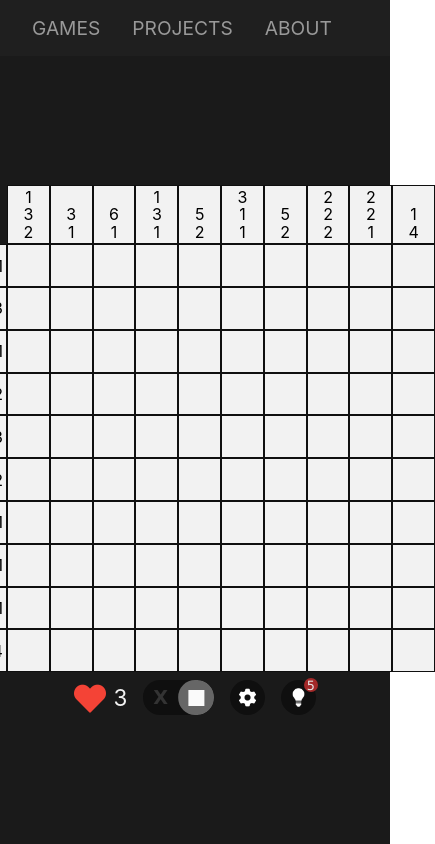
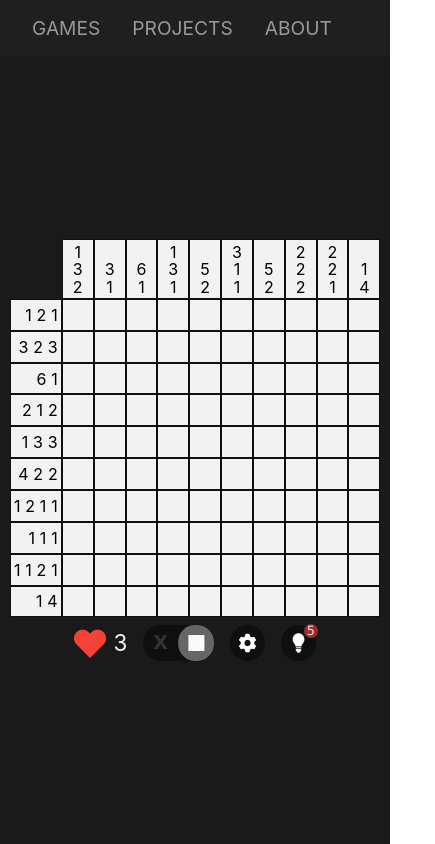
Before and after one commit to joaovitorrm/react-projects-2, a Next.js app: page /games/nonogram in a window 390 px wide. Shown: the whole page, 435 px wide, since content can reach past the window. Built offline with nearby package versions, Linux system fonts and the light colour scheme.

Commit message:
Visualizavel no mobile

```diff
--- a/src/app/games/nonogram/page.module.css
+++ b/src/app/games/nonogram/page.module.css
@@ -207,6 +207,7 @@
 
             & .hint-container {
                 position: relative;
+
                 & .amount {
                     position: absolute;
                     color: hsl(0, 0%, 90%);
@@ -286,12 +287,14 @@
                 border-radius: 0.8vmin;
                 cursor: pointer;
                 user-select: none;
+
                 &.active {
                     background-color: hsl(0, 60%, 40%);
                 }
             }
 
-            & .reset-btn-container, .reset-btn {
+            & .reset-btn-container,
+            .reset-btn {
                 width: 100%;
             }
         }
@@ -350,3 +353,24 @@
         }
     }
 }
+
+@media screen and (max-width: 600px) {
+    .main {
+        & .nonogram-container {
+            width: 95%;
+            min-height: 0;
+            min-width: 0;
+
+            & .settings-container {
+                width: 70%;
+                height: 70%;
+            }
+        }
+
+        & .end {
+            max-width: 75% !important;
+        }
+
+    }
+
+}
```
